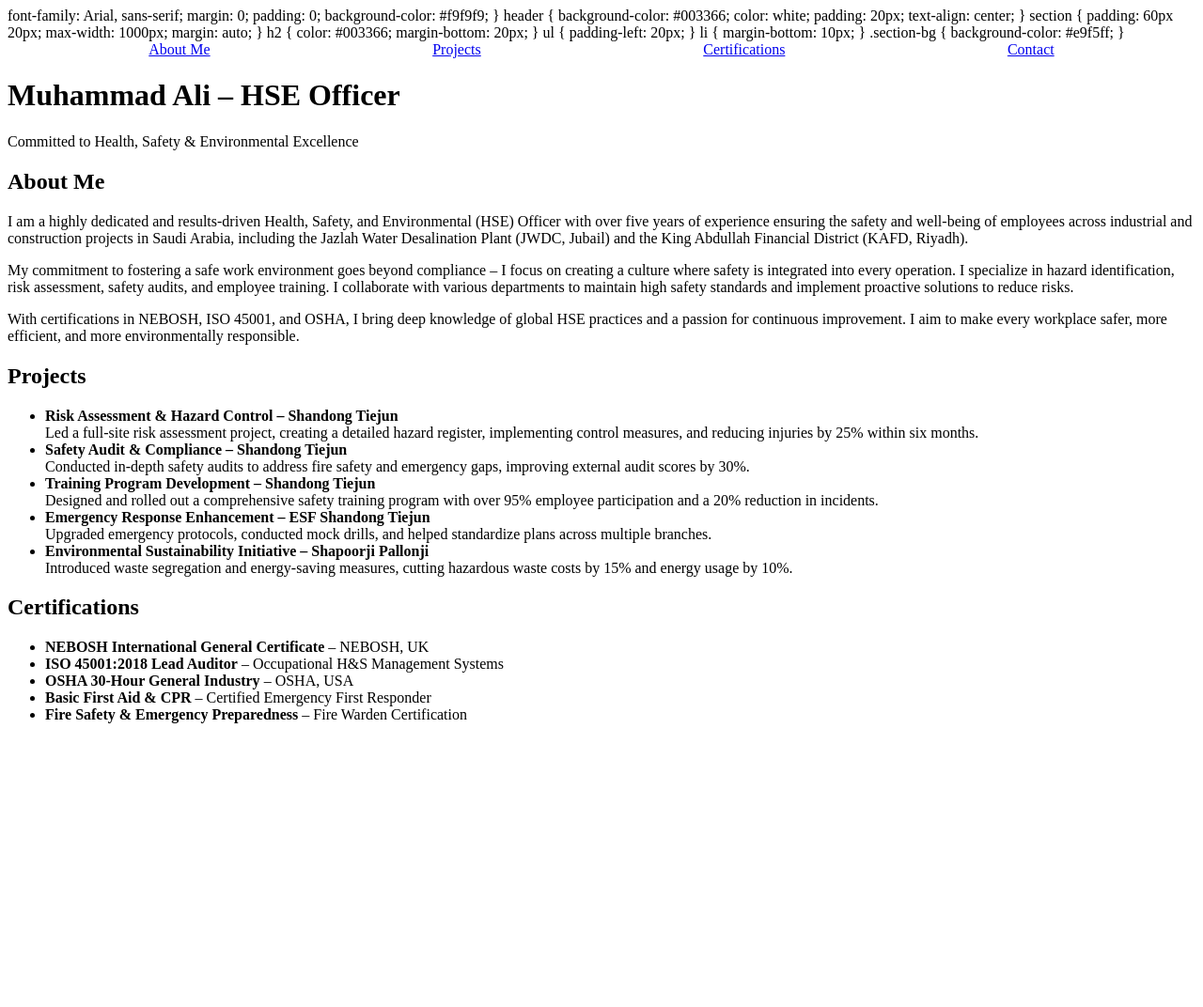
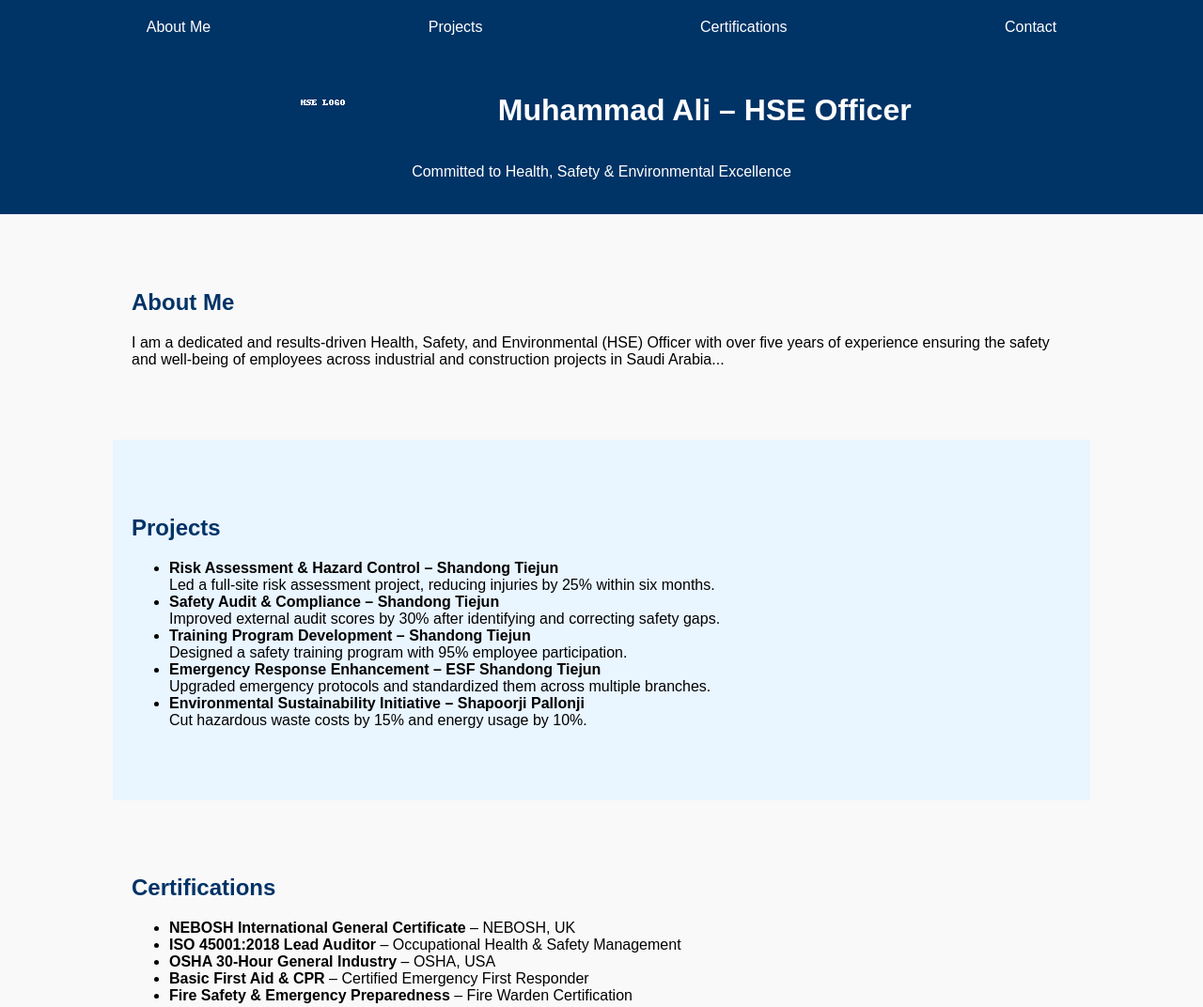
Before and after one commit to MuhammadaliHSE/muhammadali-hse, a plain HTML site: page index.html in a window 1280 px wide. Shown: the top 1072 px of the page at 94% size. Before the commit the page ends 800 px from the top, so only its background shows below. Drawn offline with Linux system fonts and the light colour scheme.

Commit message:
Update index.html

```diff
--- a/index.html
+++ b/index.html
@@ -2,6 +2,161 @@
 <!DOCTYPE html>
 <html lang="en">
 <head>
+      <!DOCTYPE html>
+<html lang="en">
+<head>
+  <meta charset="UTF-8" />
+  <meta name="viewport" content="width=device-width, initial-scale=1.0" />
+  <title>Muhammad Ali – HSE Officer</title>
+
+  <style>
+    /* Basic Reset */
+    body {
+      margin: 0;
+      padding: 0;
+      font-family: Arial, sans-serif;
+      background-color: #f9f9f9;
+    }
+
+    /* Navigation Bar */
+    nav {
+      background-color: #003366;
+      padding: 10px 0;
+    }
+
+    nav a {
+      color: white;
+      text-decoration: none;
+      padding: 10px;
+      display: inline-block;
+      margin: 0 15px;
+    }
+
+    nav a:hover {
+      background-color: #0055a4;
+      border-radius: 5px;
+    }
+
+    /* Header Section */
+    header {
+      background-color: #003366;
+      color: white;
+      padding: 20px;
+      text-align: center;
+    }
+
+    header img {
+      height: 60px;
+      vertical-align: middle;
+    }
+
+    header h1 {
+      display: inline-block;
+      margin-left: 15px;
+      vertical-align: middle;
+    }
+
+    /* Section Style */
+    section {
+      padding: 60px 20px;
+      max-width: 1000px;
+      margin: auto;
+    }
+
+    h2 {
+      color: #003366;
+    }
+
+    .section-bg {
+      background-color: #e9f5ff;
+    }
+
+    /* Contact Form */
+    form input, form textarea, form button {
+      width: 100%;
+      padding: 10px;
+      margin: 10px 0;
+      border: 1px solid #ccc;
+      border-radius: 5px;
+    }
+
+    form button {
+      background-color: #003366;
+      color: white;
+      border: none;
+      cursor: pointer;
+    }
+
+    form button:hover {
+      background-color: #0055a4;
+    }
+  </style>
+</head>
+<body>
+
+  <!-- Navigation Bar -->
+  <nav>
+    <div style="max-width: 1200px; margin: 0 auto; display: flex; justify-content: space-around; align-items: center;">
+      <a href="#about">About Me</a>
+      <a href="#projects">Projects</a>
+      <a href="#certifications">Certifications</a>
+      <a href="#contact">Contact</a>
+    </div>
+  </nav>
+
+  <!-- Header Section -->
+  <header>
+    <img src="logo.png" alt="Logo" />
+    <h1>Muhammad Ali – HSE Officer</h1>
+    <p>Committed to Health, Safety & Environmental Excellence</p>
+  </header>
+
+  <!-- About Me Section -->
+  <section id="about">
+    <h2>About Me</h2>
+    <p>I am a dedicated and results-driven Health, Safety, and Environmental (HSE) Officer with over five years of experience ensuring the safety and well-being of employees across industrial and construction projects in Saudi Arabia...</p>
+  </section>
+
+  <!-- Projects Section -->
+  <section id="projects" class="section-bg">
+    <h2>Projects</h2>
+    <ul>
+      <li><strong>Risk Assessment & Hazard Control – Shandong Tiejun</strong><br>Led a full-site risk assessment project, reducing injuries by 25% within six months.</li>
+      <li><strong>Safety Audit & Compliance – Shandong Tiejun</strong><br>Improved external audit scores by 30% after identifying and correcting safety gaps.</li>
+      <li><strong>Training Program Development – Shandong Tiejun</strong><br>Designed a safety training program with 95% employee participation.</li>
+      <li><strong>Emergency Response Enhancement – ESF Shandong Tiejun</strong><br>Upgraded emergency protocols and standardized them across multiple branches.</li>
+      <li><strong>Environmental Sustainability Initiative – Shapoorji Pallonji</strong><br>Cut hazardous waste costs by 15% and energy usage by 10%.</li>
+    </ul>
+  </section>
+
+  <!-- Certifications Section -->
+  <section id="certifications">
+    <h2>Certifications</h2>
+    <ul>
+      <li><strong>NEBOSH International General Certificate</strong> – NEBOSH, UK</li>
+      <li><strong>ISO 45001:2018 Lead Auditor</strong> – Occupational Health & Safety Management</li>
+      <li><strong>OSHA 30-Hour General Industry</strong> – OSHA, USA</li>
+      <li><strong>Basic First Aid & CPR</strong> – Certified Emergency First Responder</li>
+      <li><strong>Fire Safety & Emergency Preparedness</strong> – Fire Warden Certification</li>
+    </ul>
+  </section>
+
+  <!-- Contact Section -->
+  <section id="contact" style="padding: 60px 20px; background-color: #e9f5ff;">
+    <div style="max-width: 1000px; margin: 0 auto; text-align: center;">
+      <h2>Contact Me</h2>
+      <form action="https://formsubmit.co/YOUR_EMAIL" method="POST">
+        <input type="text" name="name" placeholder="Your Name" required />
+        <input type="email" name="email" placeholder="Your Email" required />
+        <textarea name="message" placeholder="Your Message" required></textarea>
+        <button type="submit">Send Message</button>
+      </form>
+    </div>
+  </section>
+
+</body>
+</html>
+
 
 
 
```
